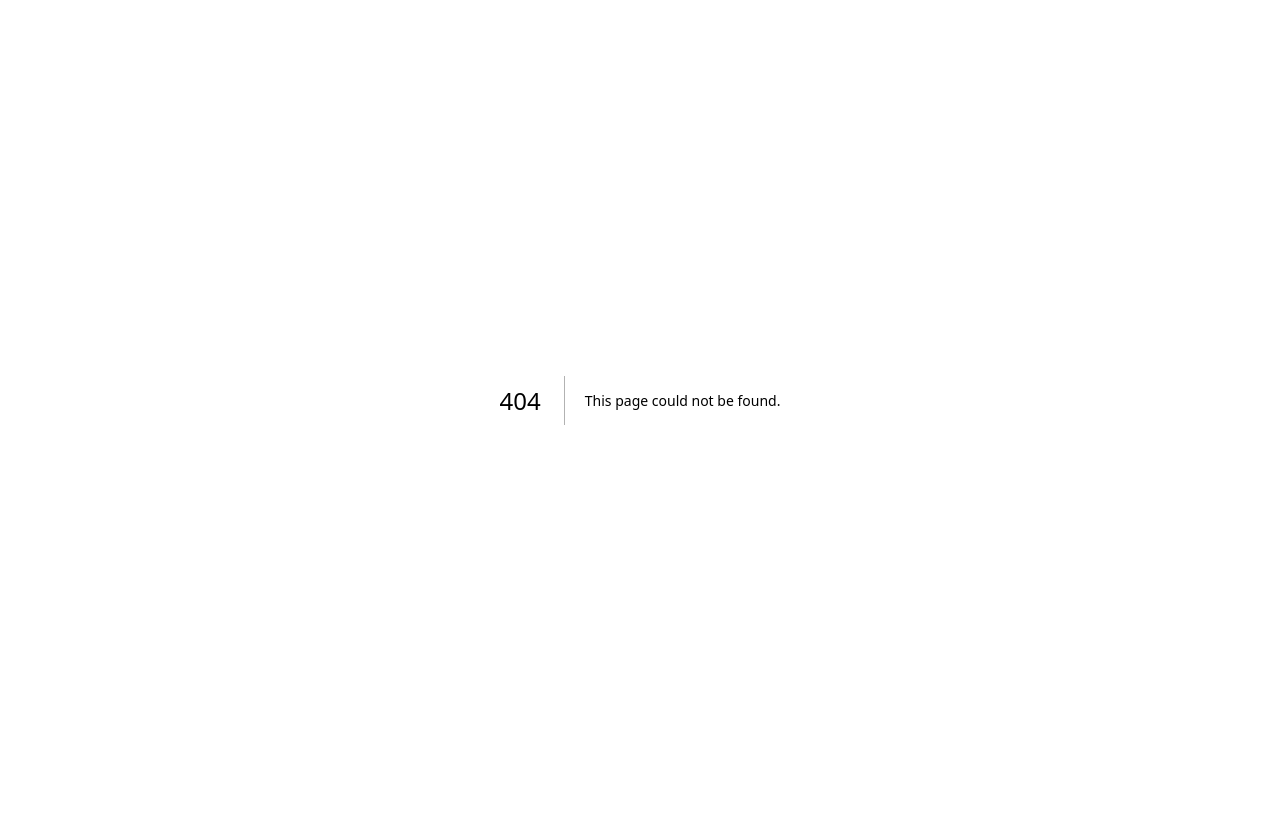
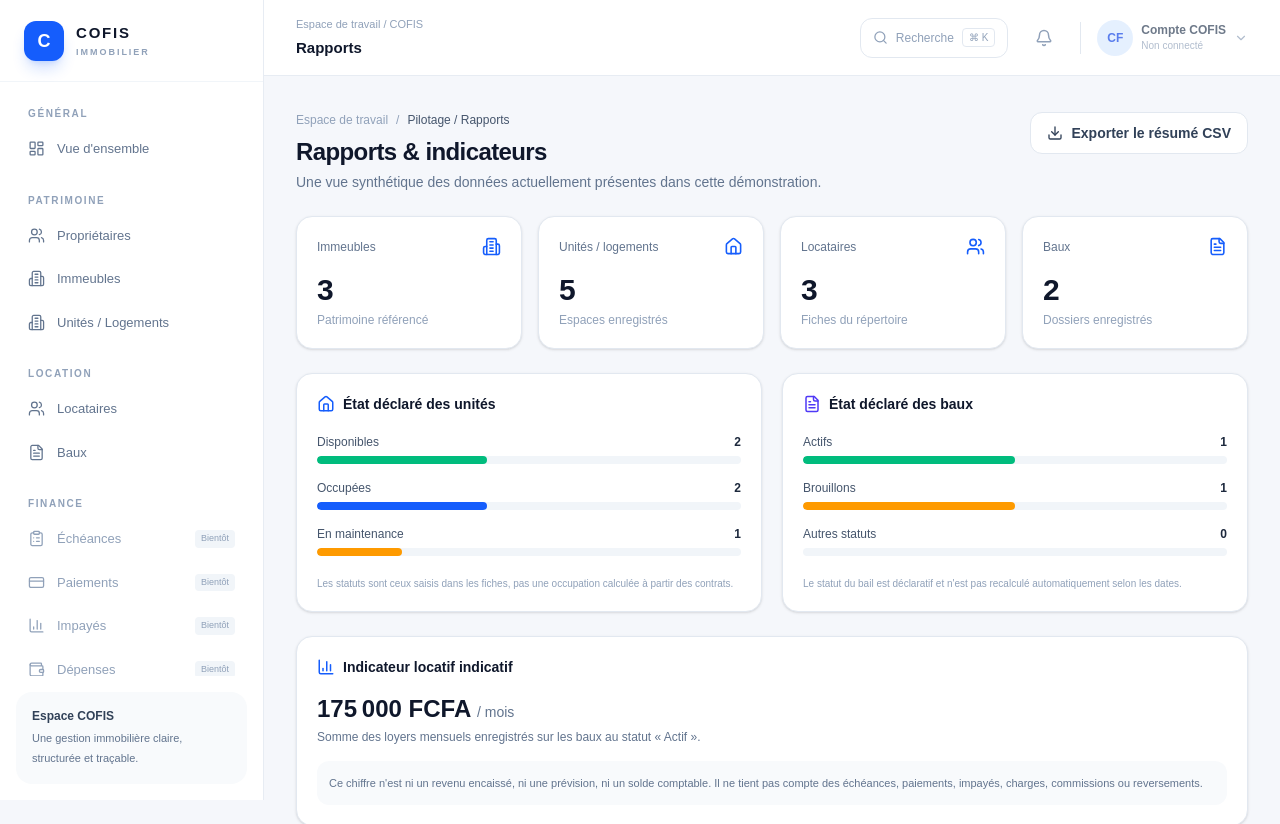
Before and after one commit to ethel954-tech/Cofis-immobilier, a Next.js app: page /rapports in a window 1280 px wide. Before the commit this address had no page. Shown: the top 824 px of the page. Before the commit the page ends 800 px from the top, so only its background shows below. Built offline with nearby package versions, Linux system fonts and the light colour scheme.

Commit message:
feat: ajouter les rapports de démonstration

```diff
--- /dev/null
+++ b/src/app/(app)/rapports/page.tsx
@@ -0,0 +1,56 @@
+"use client";
+
+import { useEffect, useMemo, useState } from "react";
+import { BarChart3, Building2, Download, FileText, Home, Users } from "lucide-react";
+import { CadreApplication } from "@/components/layout/CadreApplication";
+
+type Immeuble={id:number;nom:string;ville:string;statut?:string};
+type Unite={id:number;reference:string;immeubleId:number;type:string;loyerMensuel:number;statut:string};
+type Locataire={id:number;nom:string;type:string;ville:string;statut:string};
+type Bail={id:number;reference:string;locataireId:number;uniteId:number;dateDebut:string;dateFin:string;loyerMensuel:number;statut:string};
+const exemples={
+ immeubles:[{id:101,nom:"Résidence Les Manguiers",ville:"Yaoundé"},{id:102,nom:"Immeuble Bonapriso",ville:"Douala"},{id:103,nom:"Centre commercial Étoile",ville:"Yaoundé"}] as Immeuble[],
+ unites:[{id:201,reference:"LM-A01",immeubleId:101,type:"Appartement",loyerMensuel:175000,statut:"Occupée"},{id:202,reference:"LM-A02",immeubleId:101,type:"Appartement",loyerMensuel:150000,statut:"Disponible"},{id:203,reference:"LM-S01",immeubleId:101,type:"Studio",loyerMensuel:85000,statut:"En maintenance"},{id:204,reference:"IB-B03",immeubleId:102,type:"Bureau",loyerMensuel:300000,statut:"Occupée"},{id:205,reference:"CE-B01",immeubleId:103,type:"Boutique",loyerMensuel:225000,statut:"Disponible"}] as Unite[],
+ locataires:[{id:301,nom:"Exemple — Alice Tchoumi",type:"Particulier",ville:"Yaoundé",statut:"Actif"},{id:302,nom:"Exemple — Cabinet Horizon",type:"Entreprise",ville:"Douala",statut:"Prospect"},{id:303,nom:"Exemple — Paul Ndom",type:"Particulier",ville:"Bafoussam",statut:"Inactif"}] as Locataire[],
+ baux:[{id:401,reference:"BAIL-2026-001",locataireId:301,uniteId:201,dateDebut:"2026-01-01",dateFin:"2026-12-31",loyerMensuel:175000,statut:"Actif"},{id:402,reference:"BAIL-2026-002",locataireId:302,uniteId:205,dateDebut:"2026-03-01",dateFin:"2027-02-28",loyerMensuel:225000,statut:"Brouillon"}] as Bail[]
+};
+const formatNombre=(n:number)=>new Intl.NumberFormat("fr-FR").format(n);
+export default function PageRapports(){
+ const [donnees,setDonnees]=useState(exemples);
+ const [pret,setPret]=useState(false);
+ useEffect(()=>{
+  try{
+   const lire=<T,>(cle:string,defaut:T):T=>{const brut=localStorage.getItem(cle);if(!brut)return defaut;const v:unknown=JSON.parse(brut);return Array.isArray(v)?v as T:defaut;};
+   setDonnees({immeubles:lire("cofis_demo_immeubles_v1",exemples.immeubles),unites:lire("cofis_demo_unites_v1",exemples.unites),locataires:lire("cofis_demo_locataires_v1",exemples.locataires),baux:lire("cofis_demo_baux_v1",exemples.baux)});
+  }catch{/* Garder les exemples en cas de stockage illisible. */}finally{setPret(true);}
+ },[]);
+ const stats=useMemo(()=>{
+  const {immeubles,unites,locataires,baux}=donnees;
+  return {
+   immeubles:immeubles.length,unites:unites.length,locataires:locataires.length,baux:baux.length,
+   disponibles:unites.filter(x=>x.statut==="Disponible").length,
+   occupees:unites.filter(x=>x.statut==="Occupée").length,
+   maintenance:unites.filter(x=>x.statut==="En maintenance").length,
+   bauxActifs:baux.filter(x=>x.statut==="Actif").length,
+   brouillons:baux.filter(x=>x.statut==="Brouillon").length,
+   loyersActifs:baux.filter(x=>x.statut==="Actif").reduce((s,x)=>s+x.loyerMensuel,0)
+  };
+ },[donnees]);
+ const exporter=()=>{
+  const lignes=[["Indicateur","Valeur"],["Immeubles",stats.immeubles],["Unités",stats.unites],["Unités disponibles",stats.disponibles],["Unités occupées (statut déclaré)",stats.occupees],["Unités en maintenance",stats.maintenance],["Locataires",stats.locataires],["Baux",stats.baux],["Baux actifs (statut déclaré)",stats.bauxActifs],["Baux brouillons",stats.brouillons],["Somme des loyers mensuels des baux actifs (FCFA)",stats.loyersActifs]];
+  const csv="\uFEFF"+lignes.map(l=>l.map(v=>`"${String(v).replaceAll('"','""')}"`).join(";")).join("\r\n");
+  const url=URL.createObjectURL(new Blob([csv],{type:"text/csv;charset=utf-8;"}));
+  const lien=document.createElement("a");lien.href=url;lien.download="cofis-rapport-demo.csv";lien.click();URL.revokeObjectURL(url);
+ };
+ const carte=(titre:string,valeur:number,description:string,Icone:typeof Building2)=><article className="rounded-2xl border border-slate-200 bg-white p-5 shadow-sm"><div className="flex items-center justify-between text-xs font-medium text-slate-500"><span>{titre}</span><Icone size={19} className="text-blue-600"/></div><p className="mt-4 text-3xl font-bold text-slate-900">{pret?formatNombre(valeur):"—"}</p><p className="mt-1 text-xs text-slate-400">{description}</p></article>;
+ return <CadreApplication><div className="space-y-6">
+  <div className="flex flex-wrap items-start justify-between gap-4"><div><div className="mb-2 flex items-center gap-2 text-xs text-slate-400"><span>Espace de travail</span><span>/</span><span className="font-medium text-slate-600">Pilotage / Rapports</span></div><h2 className="text-2xl font-bold tracking-tight text-slate-900">Rapports & indicateurs</h2><p className="mt-1 text-sm text-slate-500">Une vue synthétique des données actuellement présentes dans cette démonstration.</p></div><button onClick={exporter} className="inline-flex items-center gap-2 rounded-xl border border-slate-200 bg-white px-4 py-2.5 text-sm font-semibold text-slate-700 hover:bg-slate-50"><Download size={16}/> Exporter le résumé CSV</button></div>
+  <div className="grid gap-4 sm:grid-cols-2 xl:grid-cols-4">{carte("Immeubles",stats.immeubles,"Patrimoine référencé",Building2)}{carte("Unités / logements",stats.unites,"Espaces enregistrés",Home)}{carte("Locataires",stats.locataires,"Fiches du répertoire",Users)}{carte("Baux",stats.baux,"Dossiers enregistrés",FileText)}</div>
+  <div className="grid gap-5 xl:grid-cols-2">
+   <section className="rounded-2xl border border-slate-200 bg-white p-5 shadow-sm"><div className="flex items-center gap-2"><Home size={18} className="text-blue-600"/><h3 className="text-sm font-bold text-slate-900">État déclaré des unités</h3></div><div className="mt-5 space-y-4">{[{label:"Disponibles",n:stats.disponibles,color:"bg-emerald-500"},{label:"Occupées",n:stats.occupees,color:"bg-blue-600"},{label:"En maintenance",n:stats.maintenance,color:"bg-amber-500"}].map(x=><div key={x.label}><div className="mb-1.5 flex justify-between text-xs"><span className="text-slate-600">{x.label}</span><strong className="text-slate-800">{formatNombre(x.n)}</strong></div><div className="h-2 overflow-hidden rounded-full bg-slate-100"><div className={`h-full rounded-full ${x.color}`} style={{width:`${stats.unites?Math.min(100,x.n/stats.unites*100):0}%`}}/></div></div>)}</div><p className="mt-5 text-[10px] text-slate-400">Les statuts sont ceux saisis dans les fiches, pas une occupation calculée à partir des contrats.</p></section>
+   <section className="rounded-2xl border border-slate-200 bg-white p-5 shadow-sm"><div className="flex items-center gap-2"><FileText size={18} className="text-indigo-600"/><h3 className="text-sm font-bold text-slate-900">État déclaré des baux</h3></div><div className="mt-5 space-y-4">{[{label:"Actifs",n:stats.bauxActifs,color:"bg-emerald-500"},{label:"Brouillons",n:stats.brouillons,color:"bg-amber-500"},{label:"Autres statuts",n:Math.max(0,stats.baux-stats.bauxActifs-stats.brouillons),color:"bg-slate-400"}].map(x=><div key={x.label}><div className="mb-1.5 flex justify-between text-xs"><span className="text-slate-600">{x.label}</span><strong className="text-slate-800">{formatNombre(x.n)}</strong></div><div className="h-2 overflow-hidden rounded-full bg-slate-100"><div className={`h-full rounded-full ${x.color}`} style={{width:`${stats.baux?Math.min(100,x.n/stats.baux*100):0}%`}}/></div></div>)}</div><p className="mt-5 text-[10px] text-slate-400">Le statut du bail est déclaratif et n'est pas recalculé automatiquement selon les dates.</p></section>
+  </div>
+  <section className="rounded-2xl border border-slate-200 bg-white p-5 shadow-sm"><div className="flex items-center gap-2"><BarChart3 size={18} className="text-blue-600"/><h3 className="text-sm font-bold text-slate-900">Indicateur locatif indicatif</h3></div><p className="mt-4 text-2xl font-bold text-slate-900">{formatNombre(stats.loyersActifs)} FCFA <span className="text-sm font-medium text-slate-500">/ mois</span></p><p className="mt-1 text-xs text-slate-500">Somme des loyers mensuels enregistrés sur les baux au statut « Actif ».</p><p className="mt-4 rounded-xl bg-slate-50 p-3 text-[11px] leading-5 text-slate-500">Ce chiffre n'est ni un revenu encaissé, ni une prévision, ni un solde comptable. Il ne tient pas compte des échéances, paiements, impayés, charges, commissions ou reversements.</p></section>
+  <div className="rounded-xl border border-amber-200 bg-amber-50/70 p-4"><p className="text-xs font-semibold text-amber-900">Rapports de démonstration</p><p className="mt-1 text-[11px] leading-5 text-amber-800">Les indicateurs sont calculés dans le navigateur à partir des données locales. L'export CSV contient uniquement ce résumé. Aucun rapport comptable ou financier officiel n'est produit.</p></div>
+ </div></CadreApplication>;
+}
```
